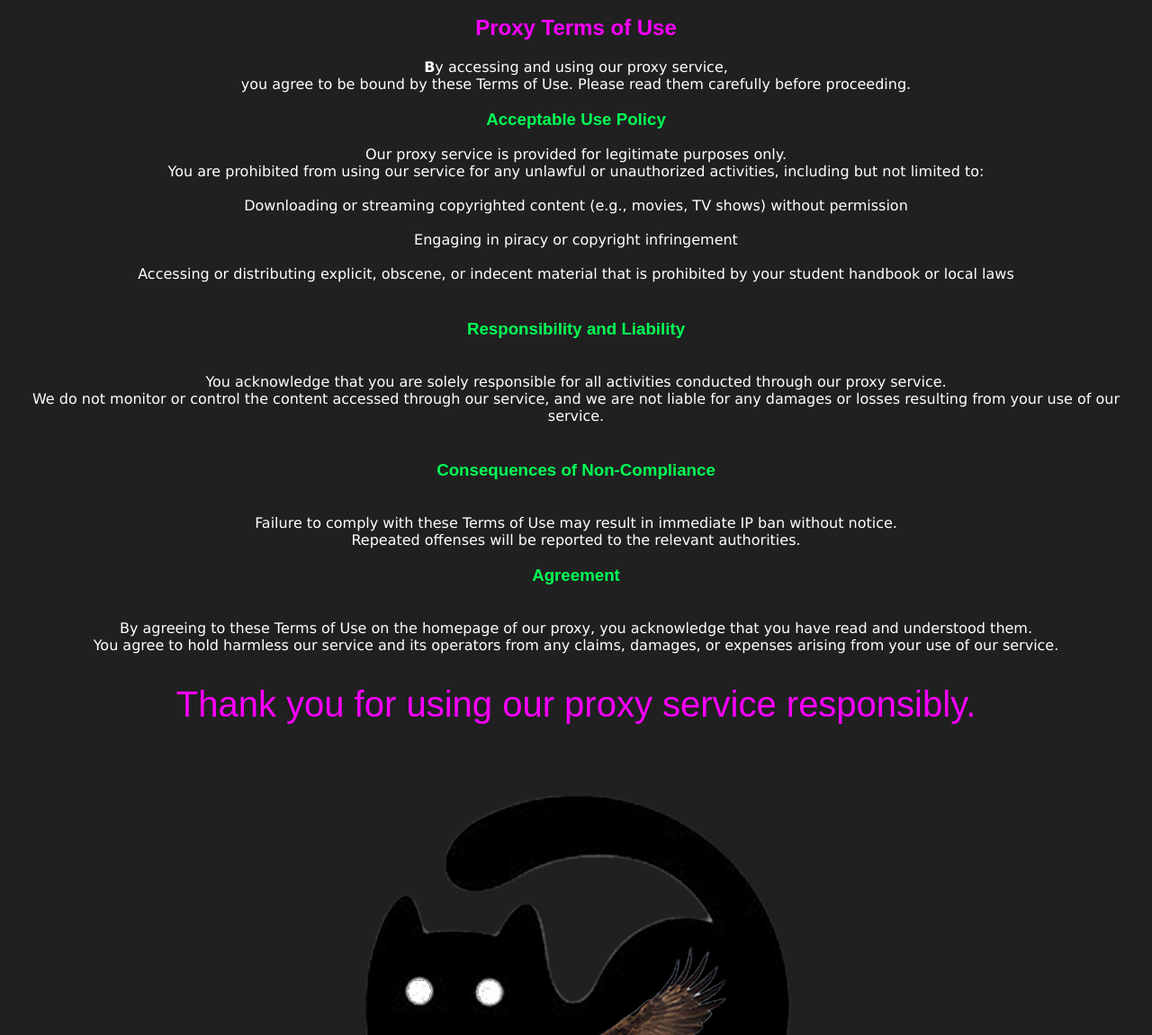
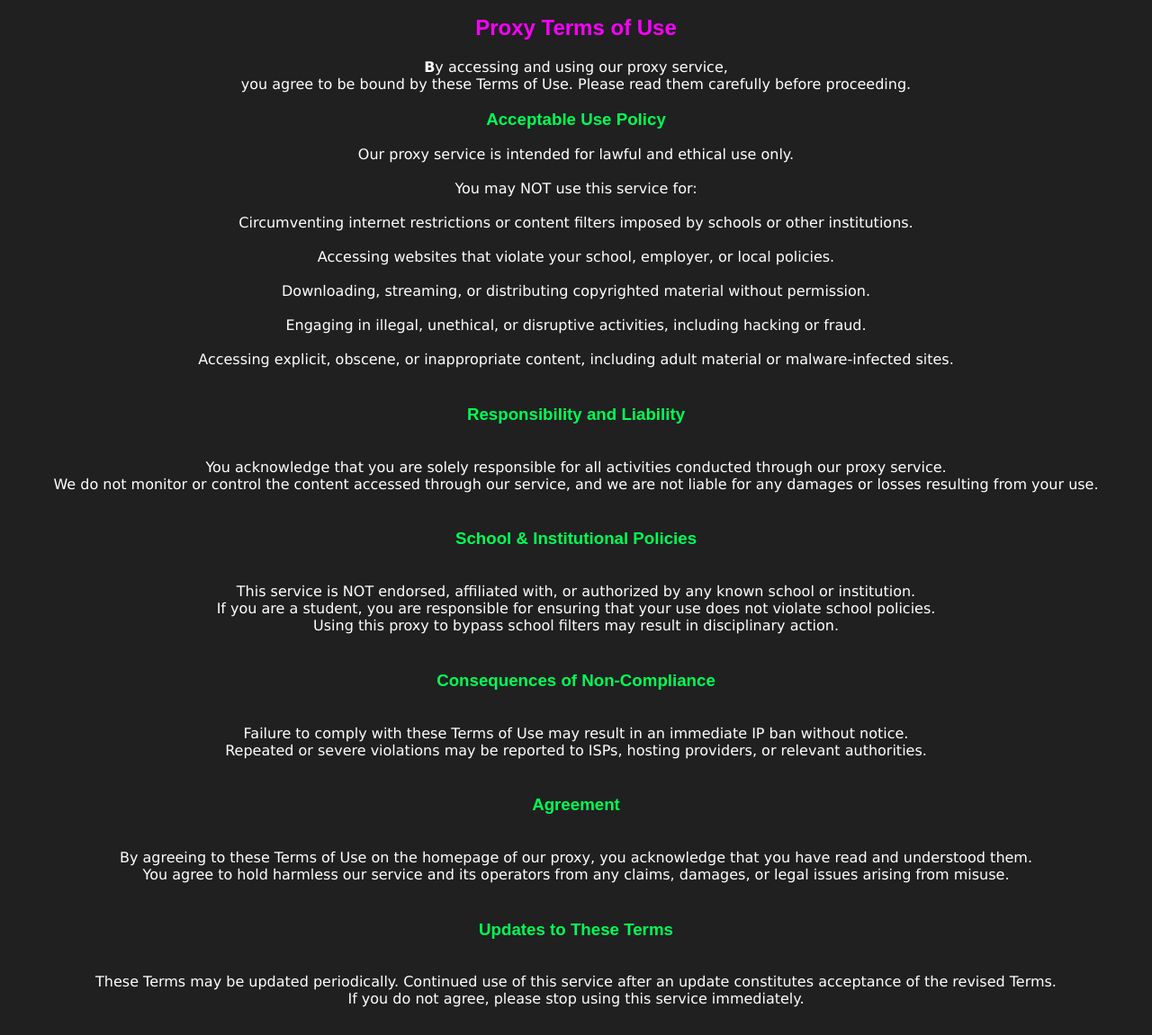
Before and after one commit to CatMan6112/prism, a plain HTML site: page index.html in a window 1280 px wide. Shown: the part 101-1252 px from the top of the page at 90% size. Drawn offline with Linux system fonts and the light colour scheme.

Commit message:
yes yes more tos

```diff
--- a/index.html
+++ b/index.html
@@ -3,7 +3,7 @@
 <head>
     <meta charset="UTF-8">
     <meta name="viewport" content="width=device-width, initial-scale=1.0">
-    <title>Document</title>
+    <title>Project: Freebird, Terms of Service</title>
     <link rel="stylesheet" href="index.css">
     <body style="background-color: rgb(32, 32, 32);"></body>
 </head>
@@ -14,40 +14,55 @@
       <center>
         <h2>Proxy Terms of Use</h2>
         <p>
-            <B>B</B>y accessing and using our proxy service,
+            <b>B</b>y accessing and using our proxy service,
             <br>you agree to be bound by these Terms of Use. Please read them carefully before proceeding.
         </p>
+
         <h3>Acceptable Use Policy</h3>
         <p>
-            Our proxy service is provided for legitimate purposes only.
-        <br>You are prohibited from using our service for any unlawful or unauthorized activities, including but not limited to:
+            Our proxy service is intended for lawful and ethical use only. <br>
+            <br>You may NOT use this service for:
+            <br><br> Circumventing internet restrictions or content filters imposed by schools or other institutions.
+            <br><br> Accessing websites that violate your school, employer, or local policies.
+            <br><br> Downloading, streaming, or distributing copyrighted material without permission.
+            <br><br> Engaging in illegal, unethical, or disruptive activities, including hacking or fraud.
+            <br><br> Accessing explicit, obscene, or inappropriate content, including adult material or malware-infected sites.
+        </p>
 
-        <br> <br> Downloading or streaming copyrighted content (e.g., movies, TV shows) without permission
-
-        <br> <br> Engaging in piracy or copyright infringement
-
-        <br> <br> Accessing or distributing explicit, obscene, or indecent material that is prohibited by your student handbook or local laws
-        </p>
         <h3><br>Responsibility and Liability</h3>
         <p>
-            <br> You acknowledge that you are solely responsible for all activities conducted through our proxy service.
-            <br>We do not monitor or control the content accessed through our service, and we are not liable for any damages or losses resulting from your use of our service.
+            <br>You acknowledge that you are solely responsible for all activities conducted through our proxy service.
+            <br>We do not monitor or control the content accessed through our service, and we are not liable for any damages or losses resulting from your use.
         </p>
+
+        <h3><br>School & Institutional Policies</h3>
+        <p>
+            <br>This service is NOT endorsed, affiliated with, or authorized by any known school or institution.
+            <br>If you are a student, you are responsible for ensuring that your use does not violate school policies.
+            <br>Using this proxy to bypass school filters may result in disciplinary action.
+        </p>
+
         <h3><br>Consequences of Non-Compliance</h3>
         <p>
-            <br> Failure to comply with these Terms of Use may result in immediate IP ban without notice.
-            <br> Repeated offenses will be reported to the relevant authorities.
+            <br>Failure to comply with these Terms of Use may result in an immediate IP ban without notice.
+            <br>Repeated or severe violations may be reported to ISPs, hosting providers, or relevant authorities.
         </p>
-        <h3>Agreement</h3>
+
+        <h3><br>Agreement</h3>
         <p>
             <br>By agreeing to these Terms of Use on the homepage of our proxy, you acknowledge that you have read and understood them.
-            <br>You agree to hold harmless our service and its operators from any claims, damages, or expenses arising from your use of our service.
+            <br>You agree to hold harmless our service and its operators from any claims, damages, or legal issues arising from misuse.
         </p>
+
+        <h3><br>Updates to These Terms</h3>
+        <p>
+            <br>These Terms may be updated periodically. Continued use of this service after an update constitutes acceptance of the revised Terms.
+            <br>If you do not agree, please stop using this service immediately.
+        </p>
+
         <br>
         <h1 class="ending">Thank you for using our proxy service responsibly.</h1>
-        <p class="rizz">aaa</p>
         <img src="Pfp.png">
-
       </center>
 </body>
 </html>
```
